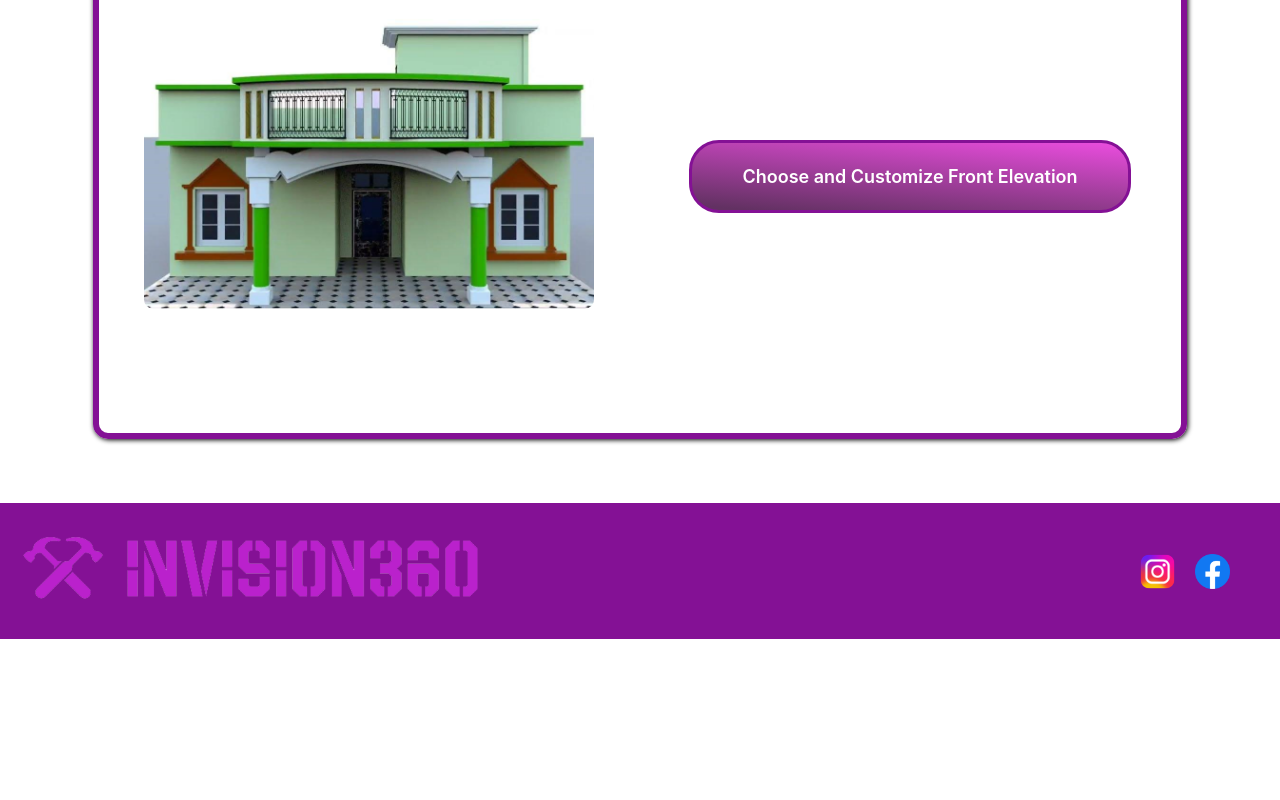
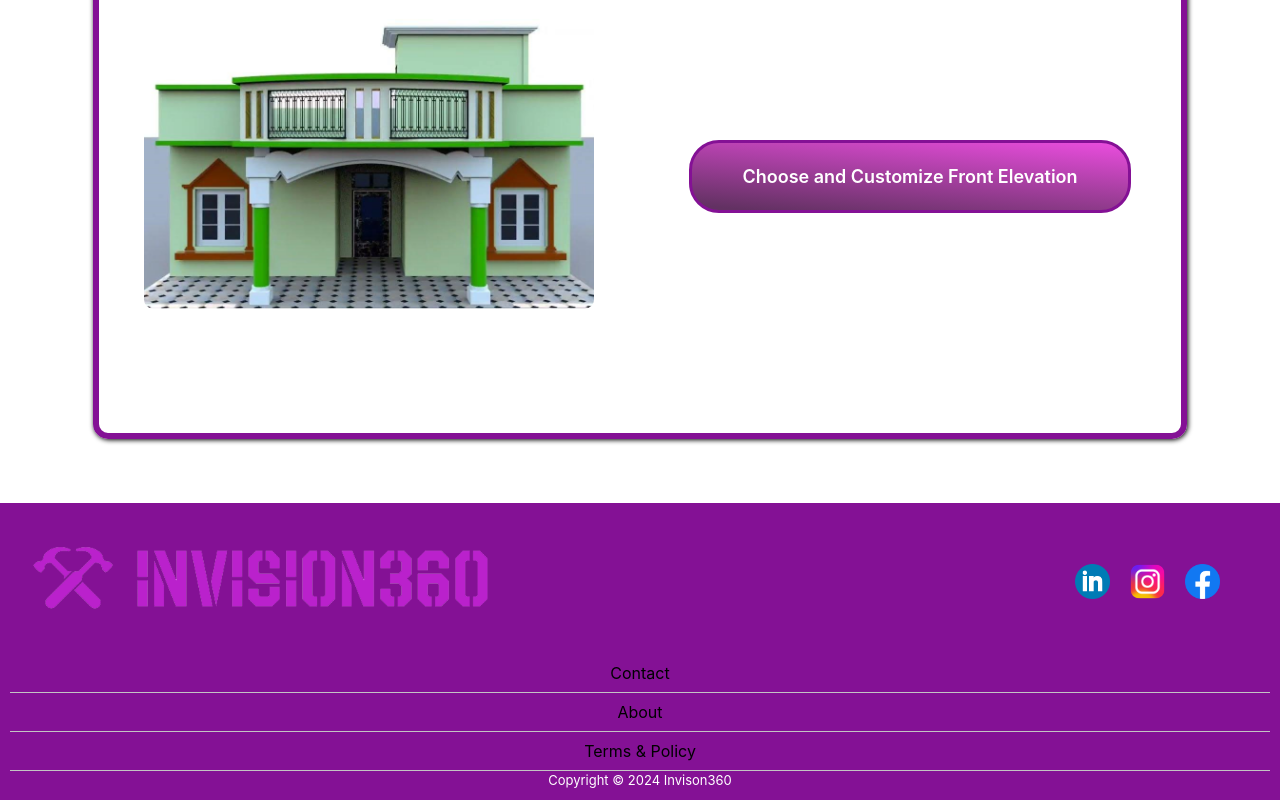
Before and after one commit to Invision36O/invision-frontend, a React (Vite) app: page /home in a window 1280 px wide. Shown: the part 2599-3399 px from the top of the page. Before the commit the page ends 3238 px from the top, so only its background shows below. Built offline with nearby package versions, Linux system fonts and the light colour scheme.

Commit message:
Landing Page

```diff
--- a/src/App.jsx
+++ b/src/App.jsx
@@ -10,6 +10,7 @@ import {LandingPage} from './Components/LandingPage'
 import Signup from './Pages/Signup';
 import Login from './Pages/Login';
 import Profile from './Pages/Profile';
+import Footer from './Components/Footer'
 
 function App() {
   return (
@@ -27,6 +28,7 @@ function App() {
           <Route path="/home" element = {<Homepage/>}/>
         </Routes>
       </BrowserRouter>
+      <Footer/>
     </div>
   );
 }
--- a/src/Components/Footer.css
+++ b/src/Components/Footer.css
@@ -1,6 +1,7 @@
 .background{
     background-color: #841195;
     margin-top: 5%;
+    padding: 10px;
 }
 
 .logos{
@@ -19,6 +20,21 @@
     display: flex;
     flex-direction: row;
     justify-content: center;
-    margin: 20px;
+    margin: 0px 20px;
     margin-right: 40px;
 }
+
+.info{
+    margin-top: -2%;
+}
+
+.bottom{
+    text-align: center;
+    color: white;
+    font-size: small;
+}
+
+.info li{
+    text-decoration: none;
+    list-style: none;
+}
--- a/src/Components/Footer.jsx
+++ b/src/Components/Footer.jsx
@@ -9,9 +9,22 @@ export default function Footer() {
                 <img src="/Icons/FYPLogo.png" alt="" />
             </div>
             <div className="icons">
+                <img src="/Icons/Linkedin.png" alt="" />
                 <img src="/Icons/Instagram.png" alt="" />
                 <img src="/Icons/Facebook.png" alt="" />
             </div>
+        </div>
+
+        <div className='info'>
+            <ul>
+                <a href=""><li>Contact</li></a>
+                <a href=""><li>About</li></a>
+                <a href=""><li>Terms & Policy</li></a>
+            </ul>
+        </div>
+
+        <div className="bottom">
+            <p>Copyright &#169; 2024 Invison360</p>
         </div>
 
       </div>
--- a/src/Components/Home.jsx
+++ b/src/Components/Home.jsx
@@ -65,7 +65,6 @@ export const Homepage = () => {
           </div>
       </div>
     </div>
-    <Footer/>
   </>
     );
 };
```
Also changed, not shown: public/Icons/Linkedin.png (added).
